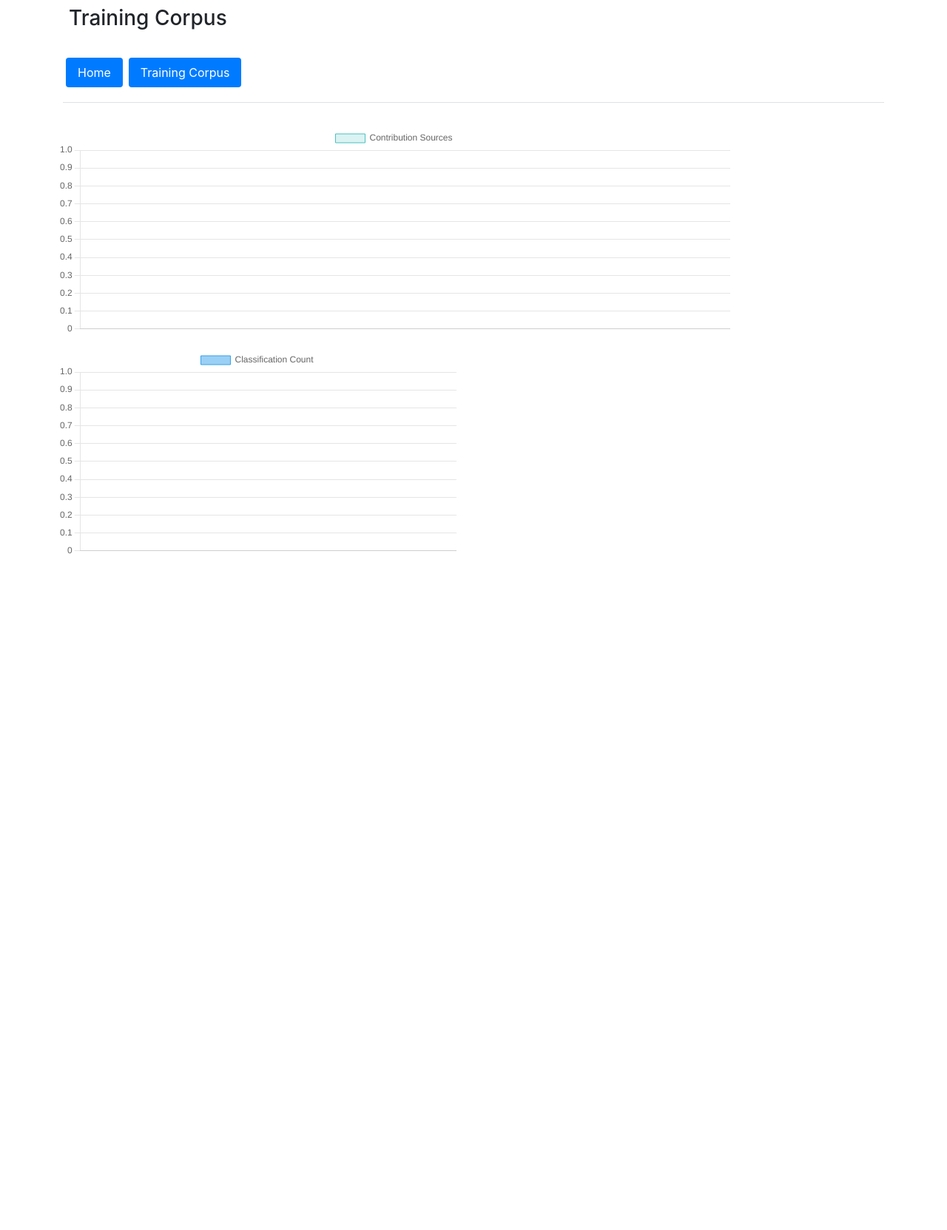
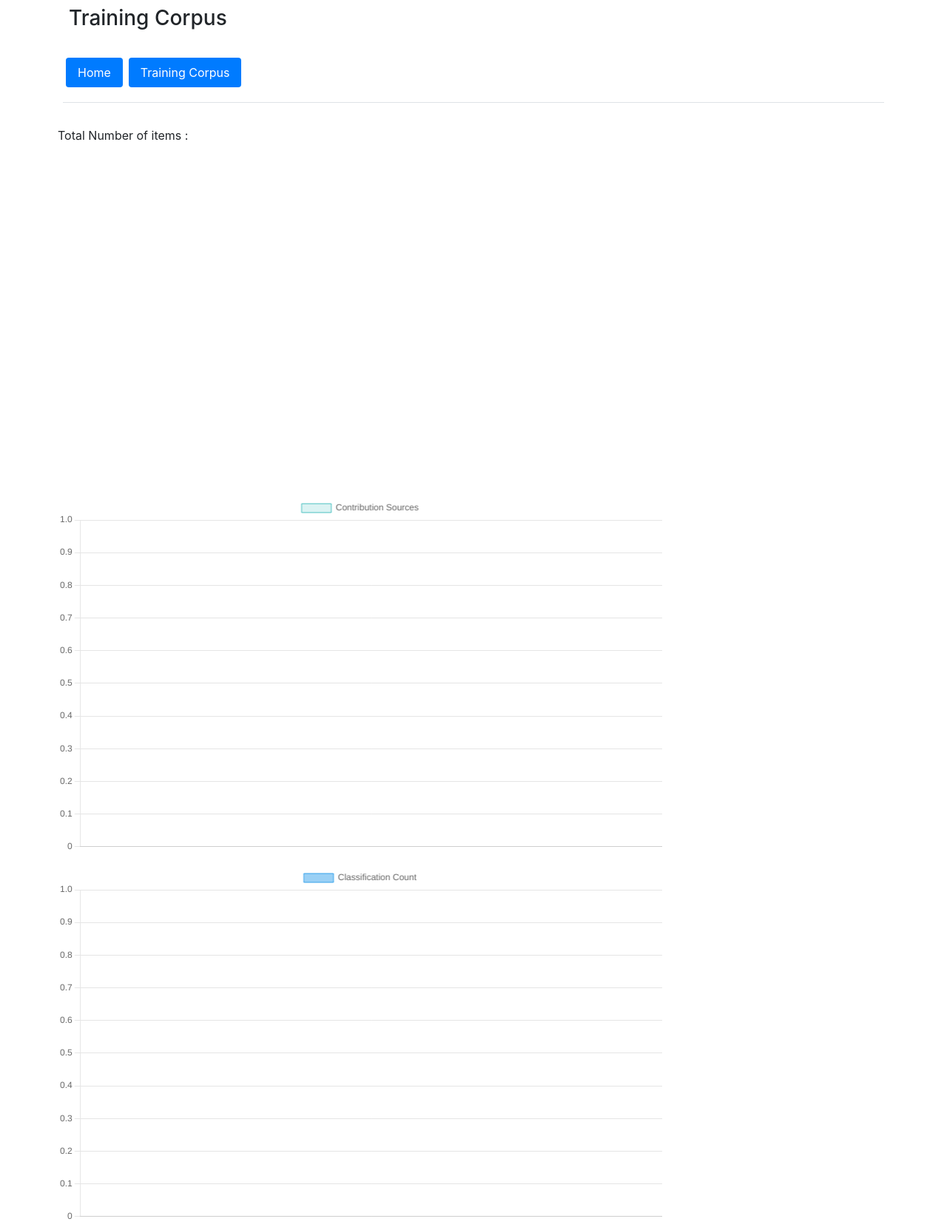
Before and after one commit to john-oneill-alforis/rifha, a Django app: page / in a window 1280 px wide. Shown: the whole page at 74% size. Before the commit the page ends 749 px from the top, so only its background shows below. Run offline with Django 4.2, Linux system fonts and the light colour scheme; data that the repository does not hold is empty.

Commit message:
25032023

```diff
--- a/mysite/polls/templates/polls/index.html
+++ b/mysite/polls/templates/polls/index.html
@@ -24,8 +24,17 @@
             </ul>
         </header>
 
-        <div class="row g-2 w-100" style="height: 300px;">
-            <div class="col col-sm-10 justify-content-center p-2 ">
+        <div class="row g-2 w-75" style="height: 500px;">
+            <div class="col justify-content-center p-2">
+
+               Total Number of items :
+
+            </div>
+        </div>
+
+
+        <div class="row g-2 w-75" style="height: 500px;">
+            <div class="col justify-content-center p-2">
 
                 <canvas id="sourceContribution"></canvas>
                 <script src="https://cdn.jsdelivr.net/npm/chart.js"></script>
@@ -58,8 +67,8 @@
             </div>
         </div>
 
-        <div class="row g-2 w-50" style="height: 300px;">
-            <div class="col justify-content-center p-2 ">
+        <div class="row g-2 w-75" style="height: 500px;">
+            <div class="col justify-content-center p-2">
 
                 <canvas id="labelCount"></canvas>
                 <script src="https://cdn.jsdelivr.net/npm/chart.js"></script>
--- a/mysite/polls/views.py
+++ b/mysite/polls/views.py
@@ -74,6 +74,8 @@ def dashboard(request):
         num_entries=Count("trainingcorpus")
     )
 
-    context = {"sources": sourceCounts, "labels": labelCounts}
+    totalCount = trainingCorpus.objects.all().count()
+
+    context = {"sources": sourceCounts, "labels": labelCounts, "count": totalCount}
 
     return HttpResponse(template.render(context, request))
```
